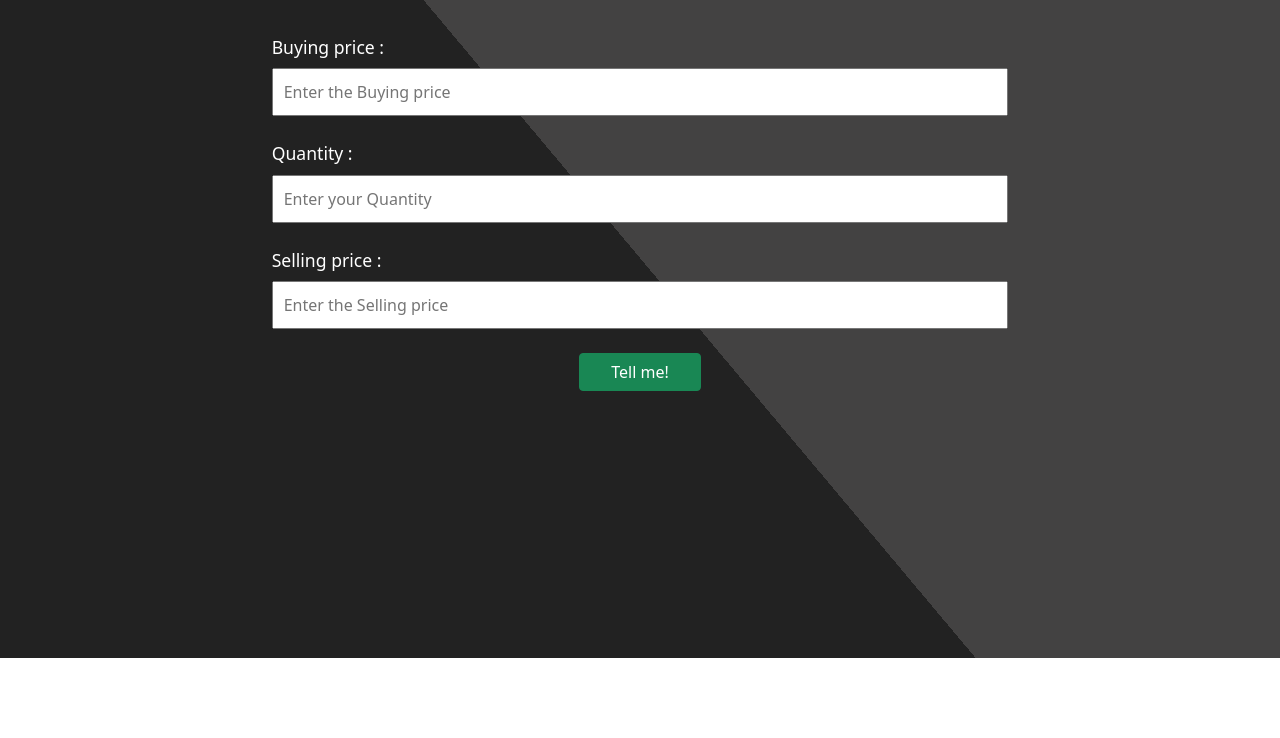
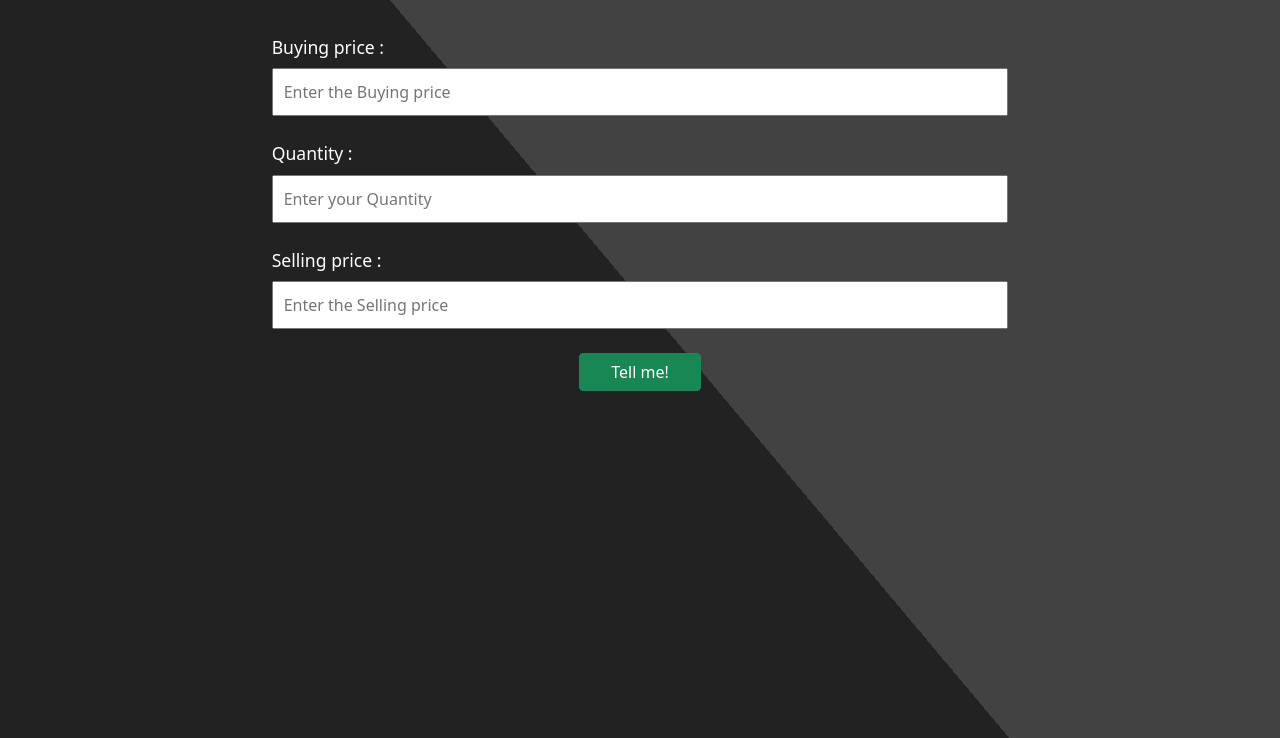
Before and after one commit to jayeshtele/Stocks-Profit-Loss-App, a plain HTML site: page index.html in a window 1280 px wide. Shown: the part 142-880 px from the top of the page. Before the commit the page ends 800 px from the top, so only its background shows below. Drawn offline with nearby package versions, Linux system fonts and the light colour scheme.

Commit message:
Update style.css

```diff
--- a/style.css
+++ b/style.css
@@ -1,12 +1,13 @@
 :root {
     font-size: 16px;
 }
-body{
+
+body {
     overflow-x: hidden;
-    background: linear-gradient(50deg,#222222 50%,#434242 50%) no-repeat;
+    background: linear-gradient(50deg, #222222 50%, #434242 50%) no-repeat;
     color: white;
-    height: 100vh;
 }
+
 label {
     font-size: 1.1em;
 }
@@ -15,22 +16,33 @@ input {
     padding: 10px;
 }
 
-tr th,td{
+tr th,
+td {
     border: 1px solid black;
     padding: 5px;
 }
-td{
+
+td {
     text-align: center;
 }
-th{
+
+th {
     background: rgb(130, 239, 130);
     color: black;
 }
-td{
+
+td {
     background: #F5EA5A;
     color: black;
 }
-.row{
+
+.row {
     display: flex;
     align-items: center;
 }
+
+@media (min-width:320px) {
+    body {
+        height: 110vh;
+    }
+}
```
